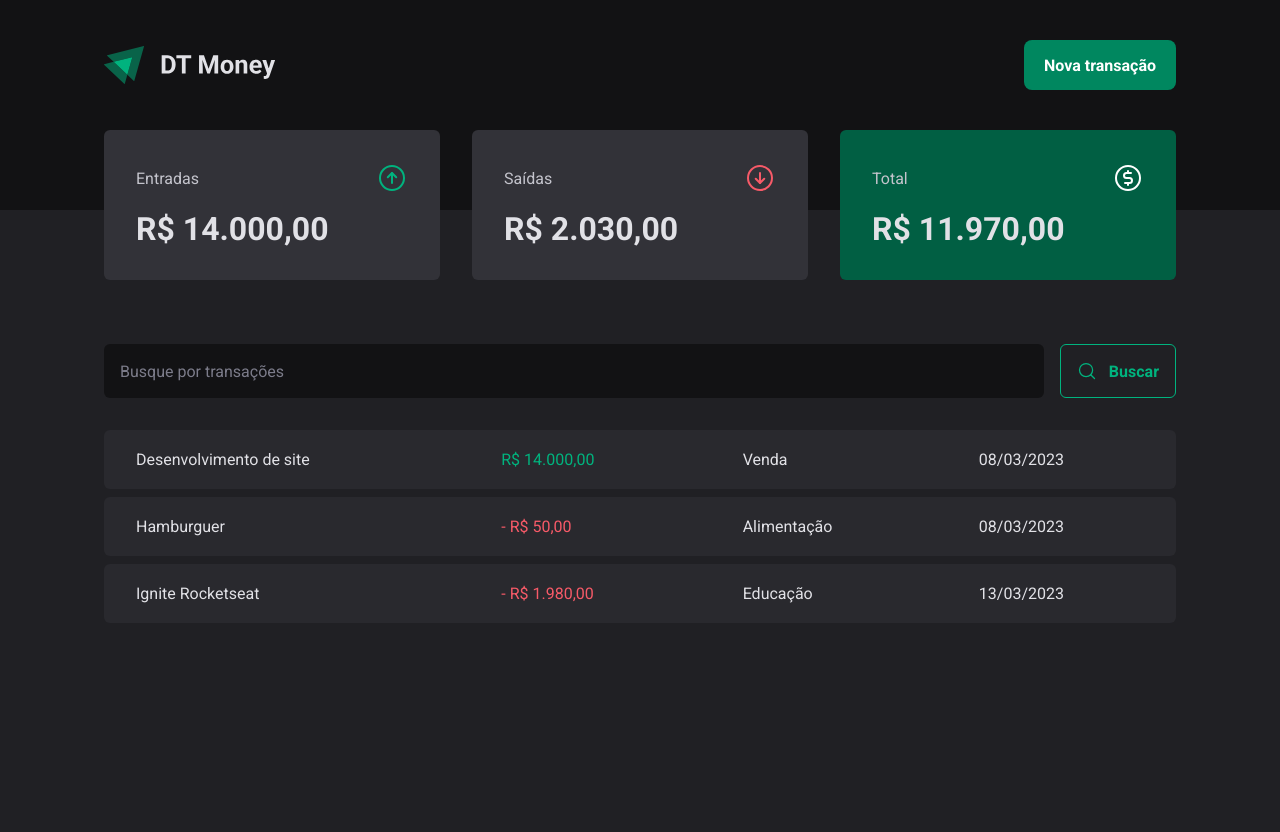
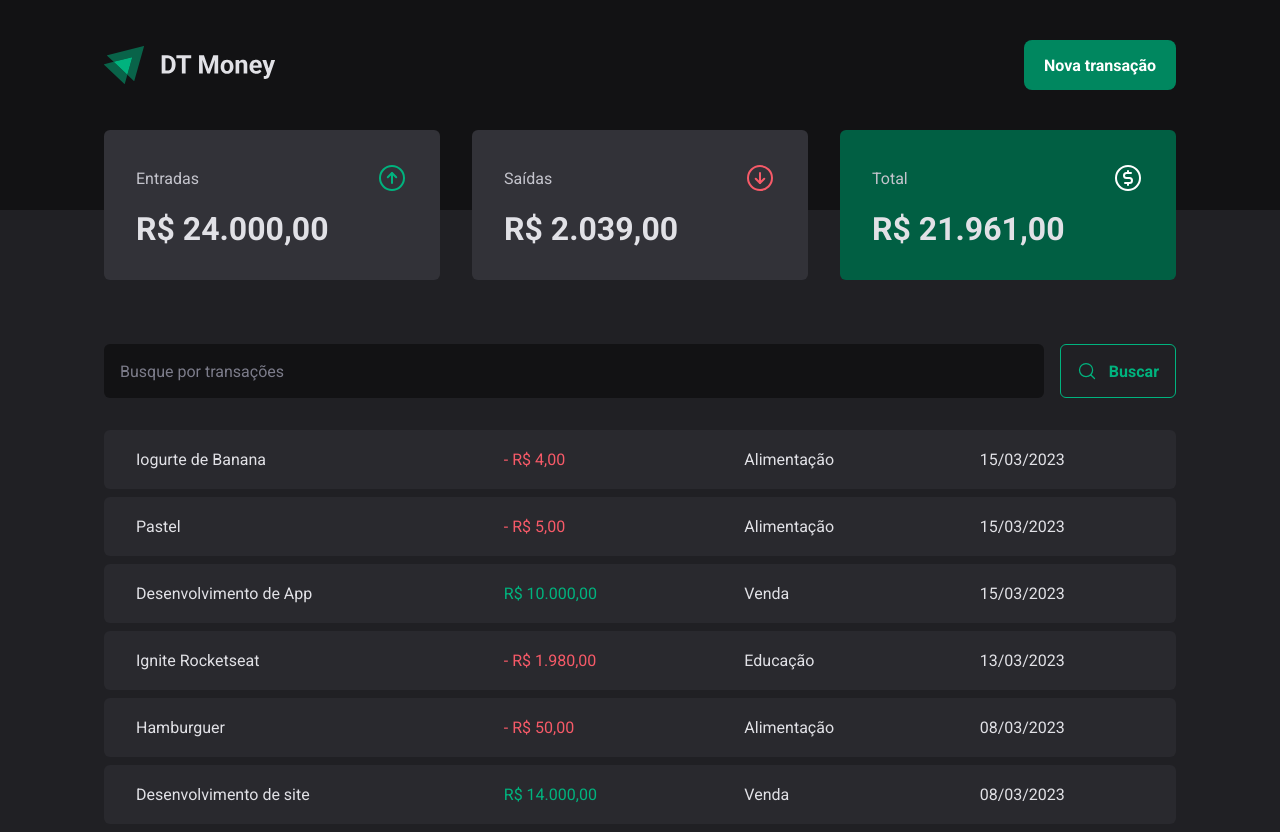
Before and after one commit to germanoricardi/rocketseat-ignite-003-dt-money, a React (Vite) app: page / in a window 1280 px wide. Before the commit the page ends 800 px from the top, so only its background shows below. Built offline with nearby package versions, Linux system fonts and the light colour scheme; data requests are answered from the project's data file.

Commit message:
Implementado método para cadastrar transação via context;

```diff
--- a/server.json
+++ b/server.json
@@ -23,6 +23,30 @@
       "category": "Educação",
       "price": 1980,
       "createdAt": "2023-03-13T22:33:36.236Z"
+    },
+    {
+      "category": "Venda",
+      "description": "Desenvolvimento de App",
+      "price": 10000,
+      "type": "income",
+      "createdAt": "2023-03-15T16:44:05.158Z",
+      "id": 4
+    },
+    {
+      "category": "Alimentação",
+      "description": "Pastel",
+      "price": 5,
+      "type": "outcome",
+      "createdAt": "2023-03-15T16:58:41.282Z",
+      "id": 5
+    },
+    {
+      "category": "Alimentação",
+      "description": "Iogurte de Banana",
+      "price": 4,
+      "type": "outcome",
+      "createdAt": "2023-03-15T16:59:20.839Z",
+      "id": 6
     }
   ]
 }
--- a/src/components/NewTransactionModal/index.tsx
+++ b/src/components/NewTransactionModal/index.tsx
@@ -4,6 +4,9 @@
 import * as z from 'zod';
 import { zodResolver } from "@hookform/resolvers/zod";
 import { Controller, useForm } from "react-hook-form";
+import { api } from "../../lib/axios";
+import { useContext } from "react";
+import { TransactionContext } from "../../contexts/TransactionsContext";
 
 const newTransactionFormSchema = z.object({
   description: z.string(),
@@ -15,15 +18,24 @@
 type NewTransactionFormInputs = z.infer<typeof newTransactionFormSchema>
 
 export function NewTransactionModal() {
+  const { createTransaction } = useContext(TransactionContext);
 
-  const { control, register, handleSubmit, formState: { isSubmitting } } = useForm<NewTransactionFormInputs>({
+  const {
+    control,
+    register,
+    handleSubmit,
+    reset,
+    formState: { isSubmitting }
+  } = useForm<NewTransactionFormInputs>({
     resolver: zodResolver(newTransactionFormSchema),
     defaultValues: { type: 'income' }
   })
 
   async function handleCreateNewTransaction(data: NewTransactionFormInputs) {
-    await new Promise(resolve => setTimeout(resolve, 2000));
-    console.log(data);
+    const { category, description, price, type } = data;
+
+    await createTransaction({category, description, price, type});
+    reset();
   }
 
   return (
--- a/src/contexts/TransactionsContext.tsx
+++ b/src/contexts/TransactionsContext.tsx
@@ -10,9 +10,17 @@
   createdAt: string;
 }
 
+interface CreateTransactionInput {
+  description: string;
+  price: number;
+  category: string;
+  type: 'income' | 'outcome';
+}
+
 interface TransactionContextType {
   transactions: Transaction[];
   fetchTransactions: (query?: string) => Promise<void>;
+  createTransaction: (data: CreateTransactionInput) => Promise<void>;
 }
 
 interface TransactionsProviderProps {
@@ -26,11 +34,30 @@
   const [transactions, setTransactions] = useState<Transaction[]>([]);
 
   async function fetchTransactions(query?: string) {
-    const response = await api.get('/transactions',
-      {params: { q: query }}
+    const response = await api.get('/transactions', {
+        params: {
+          _sort: 'createdAt',
+          _order: 'desc',
+          q: query
+        }
+      }
     );
 
     setTransactions(response.data);
+  }
+
+  async function createTransaction(data: CreateTransactionInput) {
+    const { category, description, price, type } = data;
+
+    const response = await api.post('transactions', {
+      category,
+      description,
+      price,
+      type,
+      createdAt: new Date()
+    })
+
+    setTransactions(state => [response.data, ...state]);
   }
 
   useEffect(() => {
@@ -38,7 +65,7 @@
   }, []);
 
   return (
-    <TransactionContext.Provider value={{ transactions, fetchTransactions }}>
+    <TransactionContext.Provider value={{ transactions, fetchTransactions, createTransaction }}>
       {children}
     </TransactionContext.Provider>
   )
```
